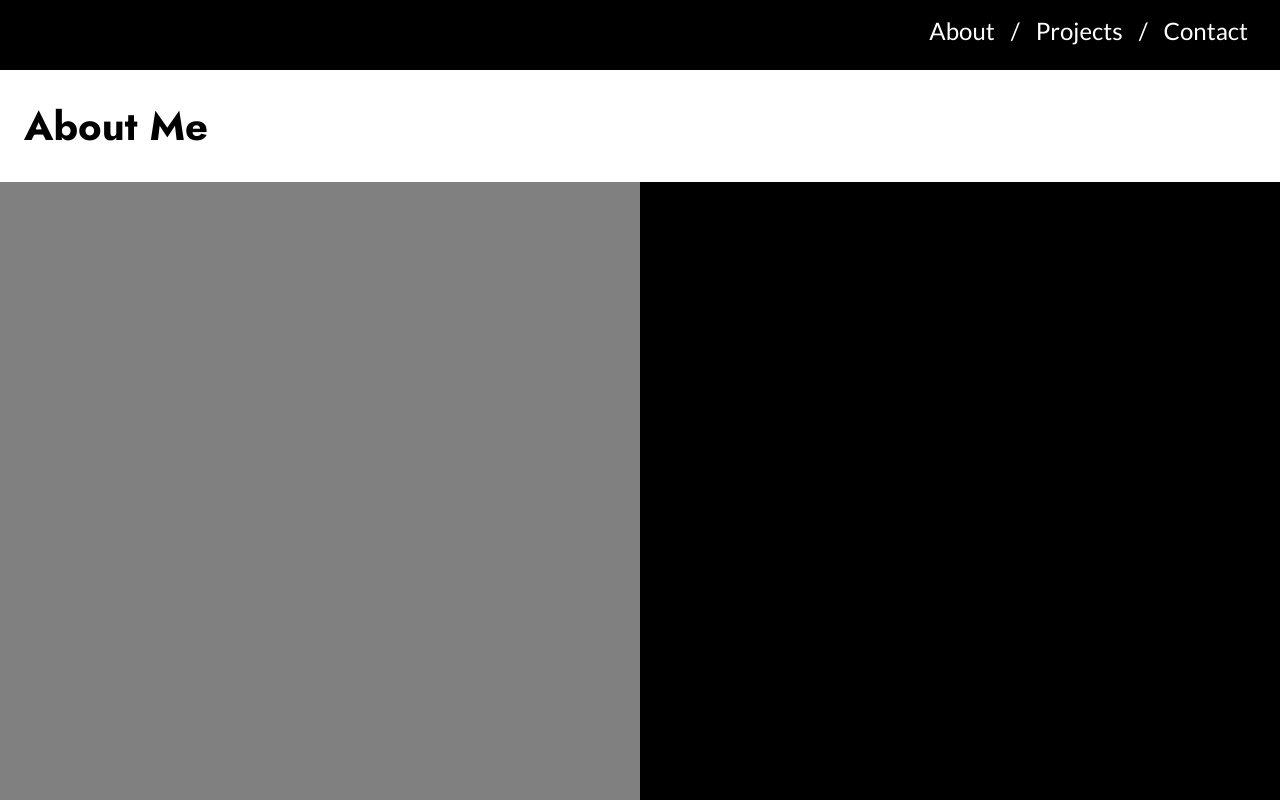
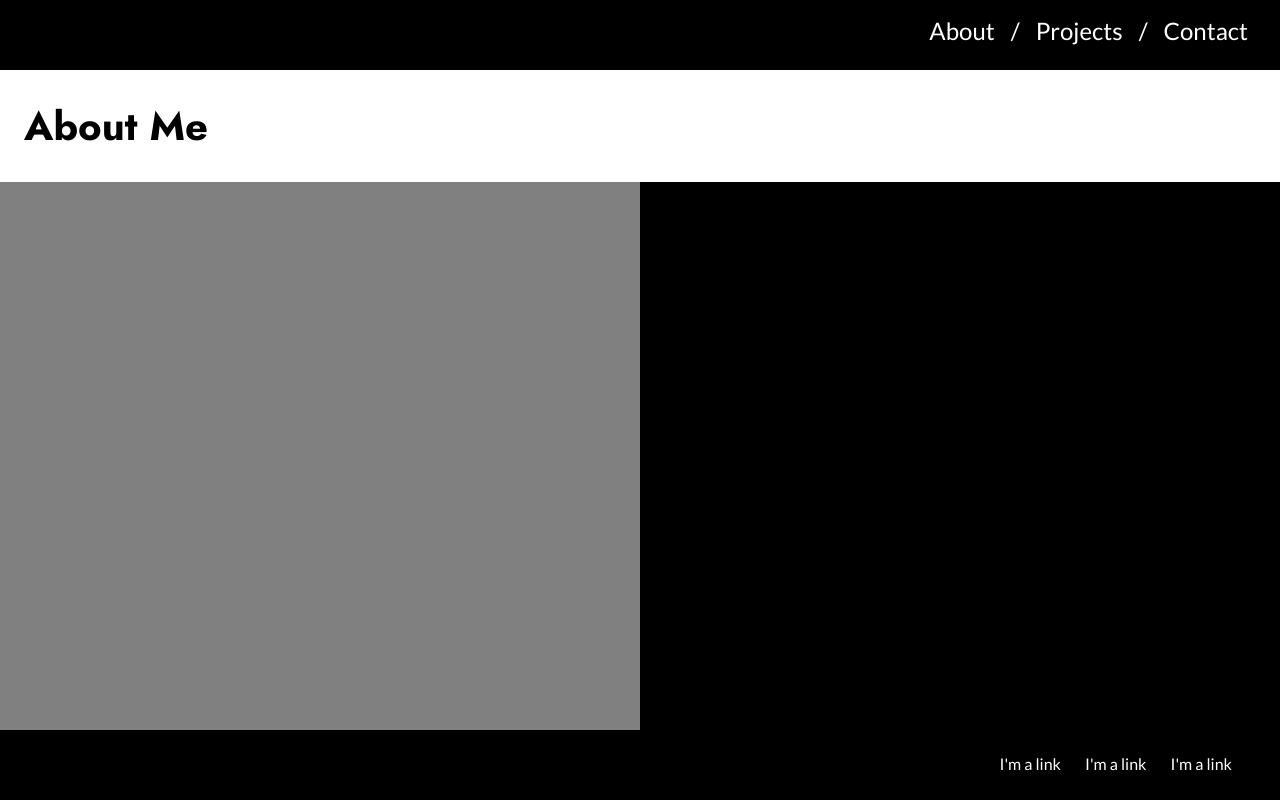
Before and after one commit to noemi-ashizuka/react-portfolio-site, a React (Create React App) app: page /about in a window 1280 px wide. Shown: the top 800 px of the page. Built offline with nearby package versions, Linux system fonts and the light colour scheme.

Commit message:
added footer component

```diff
--- a/src/App.css
+++ b/src/App.css
@@ -5,8 +5,3 @@ body {
 h1 {
   font-family: 'Jost', sans-serif;
 }
-
-.page-container {
-
-
-}
--- a/src/App.js
+++ b/src/App.js
@@ -2,6 +2,7 @@ import React from 'react';
 import './App.css';
 import Main from './components/main';
 import Header from './components/header';
+import Footer from './components/footer';
 
 
 function App() {
@@ -9,6 +10,7 @@ function App() {
   <div>
     <Header />
     <Main />
+    <Footer />
   </div>
   );
 }
--- a/src/assets/stylesheets/about.scss
+++ b/src/assets/stylesheets/about.scss
@@ -22,7 +22,6 @@
 }
 
 @media (max-width: 600px) {
-
   .content-container {
     flex-wrap: wrap;
     .content-image {
@@ -33,5 +32,4 @@
       width: 100%;
     }
   }
-
 }
--- /dev/null
+++ b/src/assets/stylesheets/footer.scss
@@ -0,0 +1,19 @@
+.footer {
+  position: sticky;
+  bottom: 0;
+  width: 100;
+  height: 70px;
+  background-color: black;
+
+  .footer-links {
+    display: flex;
+    justify-content: flex-end;
+    padding: 24px;
+
+    .f-link {
+      text-decoration: none;
+      color: white;
+      padding-right: 24px;
+    }
+  }
+}
--- /dev/null
+++ b/src/components/footer.jsx
@@ -0,0 +1,15 @@
+import React from 'react';
+
+import '../assets/stylesheets/footer.scss';
+
+const Footer = () => (
+  <div className="footer">
+    <div className="footer-links">
+      <a href="/" className="f-link">I'm a link</a>
+      <a href="/" className="f-link">I'm a link</a>
+      <a href="/" className="f-link">I'm a link</a>
+    </div>
+  </div>
+)
+
+export default Footer;
```
